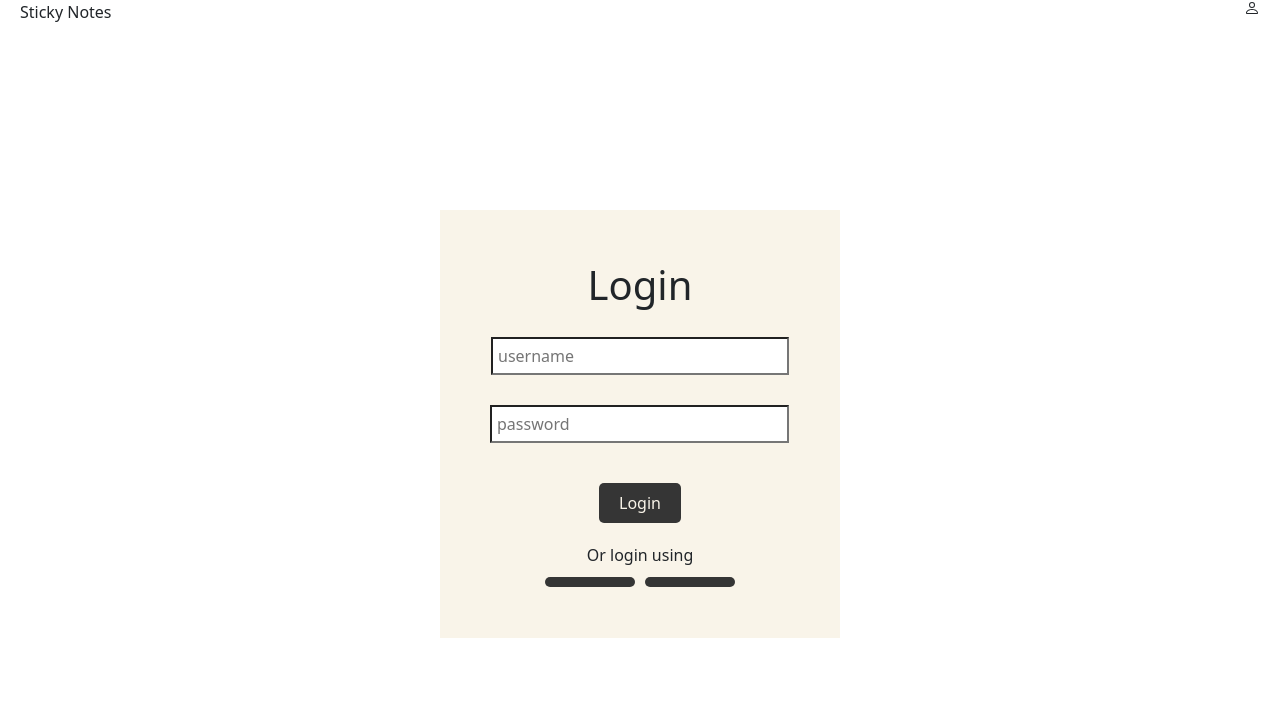
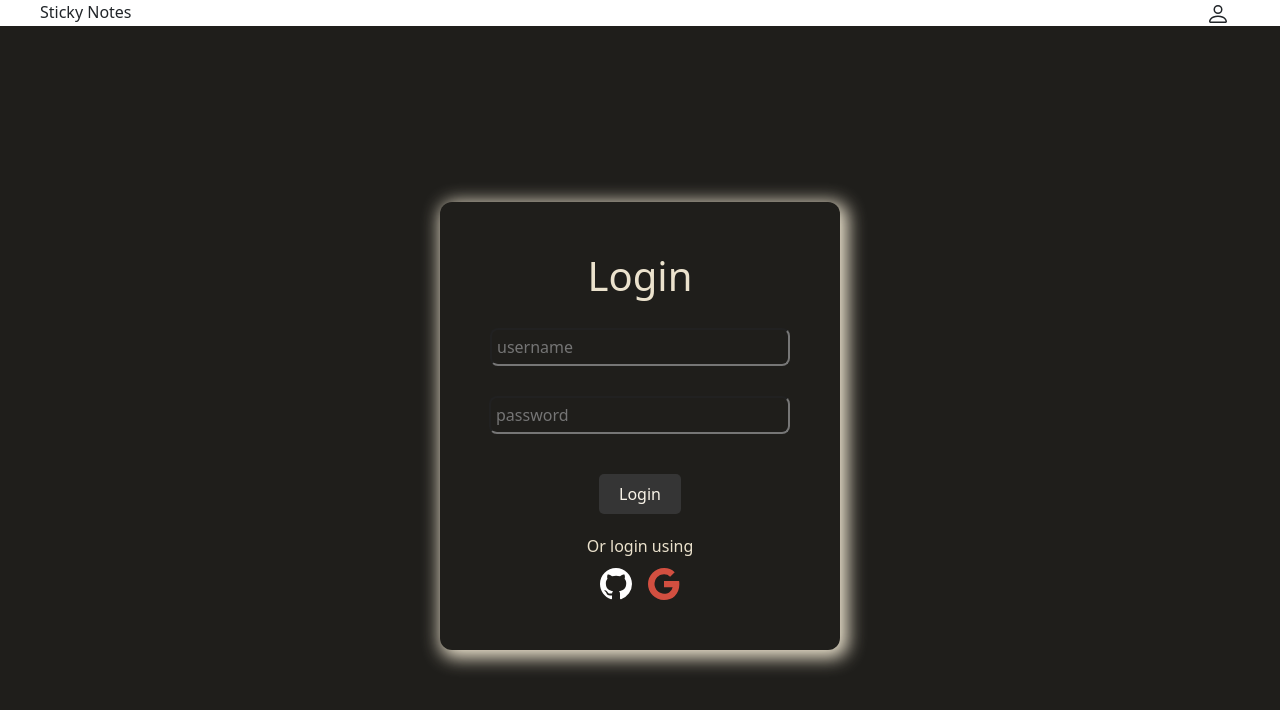
Before and after one commit to Hack-Weekly/fire-kangaroo-sticky-notes, a React (Create React App) app in the folder client/: page /login in a window 1280 px wide. Shown: the top 710 px of the page. Built offline with nearby package versions, Linux system fonts and the light colour scheme; no server answers.

Commit message:
Update Login to dark mode, and update Header and Footer

```diff
--- a/client/src/App.css
+++ b/client/src/App.css
@@ -1,4 +1,25 @@
 /* edit-section */
+
+ :root {
+    --text-100: #F5ECD7;
+    --text-200: #ebe2cd;
+    --text-300: #c2baa6;
+    --bg-100: #888686;
+    --bg-200: #353535;
+    --bg-300: #1f1e1b;
+    --accent-100: #8fbf9f;
+    --accent-200: #346145;
+    --accent-300: #FF8585;
+    --accent-400: #E89D63;
+}
+
+main {
+    background-color: var(--bg-300);
+}
+
+a:visited {
+    color: var(--accent-400);
+}
 
 .edit-section {
     background: #F9F4E9;
@@ -26,6 +47,12 @@
     outline: none;
     border: 0;
     background: #F9F4E9;
+}
+
+input[type="text"],
+input[type="password"] {
+    border-radius: 0.5rem !important;
+    background-color: var(--bg-300);
 }
 
 .edit-section form textarea {
@@ -90,10 +117,12 @@ form div {
     display: flex;
     flex-direction: column;
     align-items: center;
-    border: 1px solid #F9F4E9;
-    background: #F9F4E9;
+    background: var(--bg-300);
+    box-shadow: 4px 4px 18px 4px var(--text-200);
     padding: 50px;
     width: 400px;
+    border-radius: 0.75rem;
+    color: var(--text-200);
 }
 
 h1 {
@@ -131,7 +160,8 @@ h1 {
 
 .alt-login {
     display: flex;
-    justify-content: space-around;
+    justify-content: center;
+    gap: 1rem;
     width: 200px;
 }
 
@@ -155,3 +185,6 @@ h1 {
         width: 100%;
     }
 }
+
+
+/* sticky-note component */
--- a/client/src/components/Footer.jsx
+++ b/client/src/components/Footer.jsx
@@ -4,7 +4,7 @@ import { Link } from "react-router-dom";
 // add react add-icon and add route to StickyNoteEdit page
 function Footer() {
   return (
-    <Link to="/edit"><FilePlusFill style={{size: "1.5rem", display:"flex", justifyItems:"right"}} /></Link>
+    <Link style={{position:"absolute", bottom:"0px", right:"50px", color:"grey"}} to="/edit"><FilePlusFill style={{fontSize:"2.5rem"}} /></Link>
   )
 }
 
--- a/client/src/components/Header.jsx
+++ b/client/src/components/Header.jsx
@@ -5,21 +5,22 @@ import { Link } from "react-router-dom";
 function Header() {
   const [open, setOpen] = useState(false)
   return (
-    <div style={{display:'flex', justifyContent:'space-between', fontWeight:'200px' }}>
-      <div style={{marginLeft:"20px"}}>Sticky Notes</div>
-      <Person style={{position:"relative", marginRight:"20px"}}/>
+    <div style={{ display: 'flex', justifyContent: 'space-between', fontWeight: '300px' }}>
+      <div style={{ marginLeft: "40px" }}>Sticky Notes</div>
+      <div>
+        <Person onClick={() => setOpen(!open)} style={{ position: "relative", marginRight: "50px", fontSize: "1.5rem" }}></Person>
         {
           open && (
-          <div style={{marginRight:"20px",position:"absolute"}} onClick={() => setOpen(!open)}> {
-            <ul>
+            <div style={{ position: "absolute", right: "37px" }} > {
+              <ul style={{ listStyle: "none" }}>
                 <li>
-              <Link to="/login">Login</Link>
+                  <Link style={{ textDecoration: "none", color: "black", fontSize: "0.8rem" }} to="/login">Login</Link>
                 </li>
                 <li>
-              <Link to="/signup">Signup</Link>
+                  <Link style={{ textDecoration: "none", color: "black", fontSize: "0.8rem" }} to="/signup">Signup</Link>
                 </li>
                 <li>
-              <Link to="/logout">Logout</Link>
+                  <Link style={{ textDecoration: "none", color: "black", fontSize: "0.8rem" }} to="/logout">Logout</Link>
                 </li>
               </ul>
             }</div>
@@ -27,6 +28,8 @@ function Header() {
         }
 
       </div>
+
+    </div>
   )
 }
 
--- a/client/src/pages/Login.jsx
+++ b/client/src/pages/Login.jsx
@@ -1,11 +1,14 @@
 import React from 'react';
 import Header from '../components/Header';
+import { Github, Google } from 'react-bootstrap-icons';
 
 function Login() {
+  let github_url = `${process.env.REACT_APP_BACKEND_URL}/auth/github`
+  let google_url = `${process.env.REACT_APP_BACKEND_URL}/auth/google`
   return (
     <>
       <Header />
-      <div className='center'>
+      <main className='center'>
         <div className='cover'>
           <h1>Login</h1>
           <div className="input-group">
@@ -16,11 +19,11 @@ function Login() {
 
           <p className='text'>Or login using</p>
           <div className='alt-login'>
-           <div className='github'></div>
-           <div className='google'></div>
+           <a href={github_url}><Github size={32} color="white" /></a>
+           <a href={google_url}><Google size={32} color="#D24F40"/></a>
           </div>
         </div>
-      </div>
+      </main>
     </>
   );
 }
```
Lines whose indentation alone changed are shown as unchanged.
